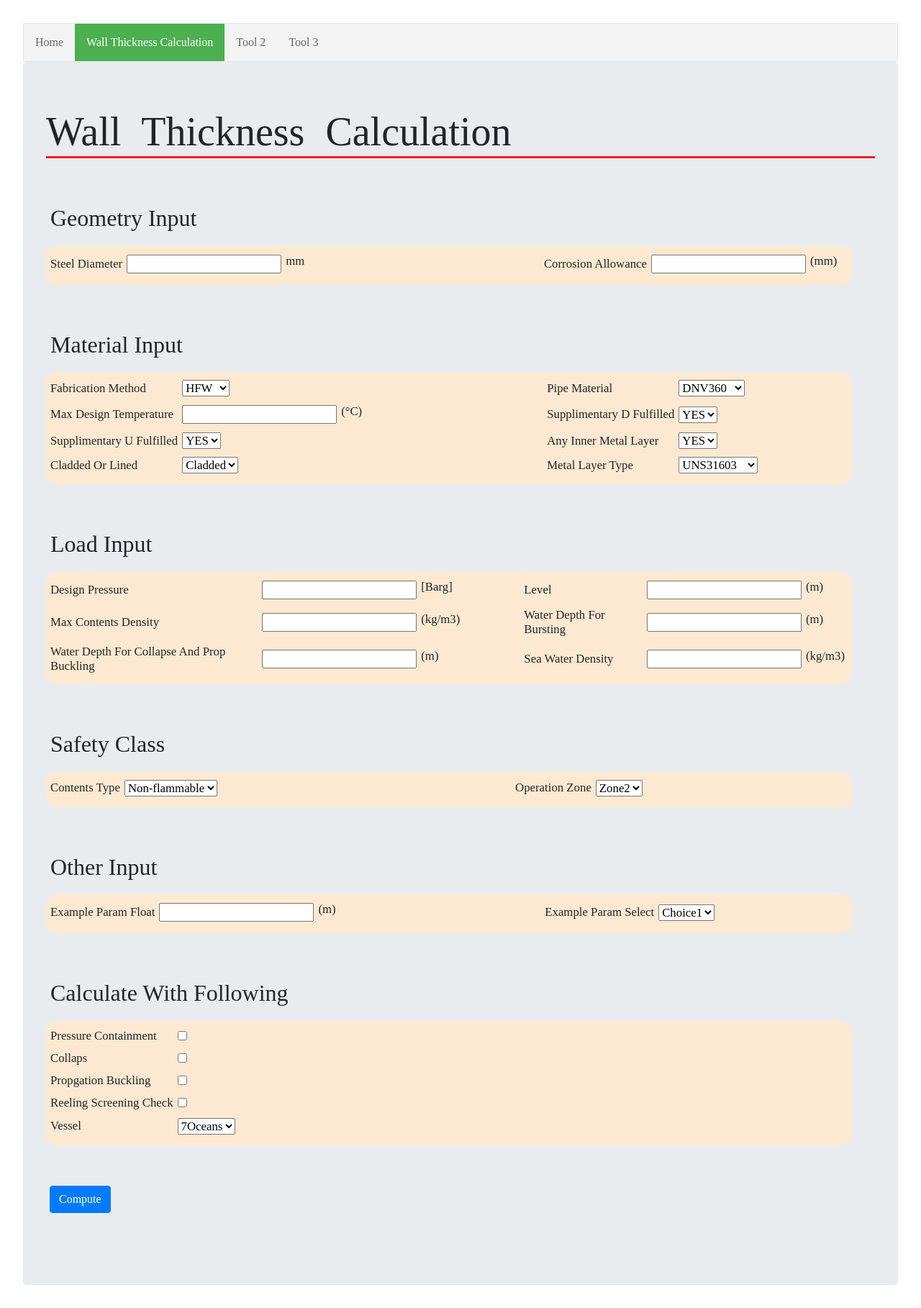
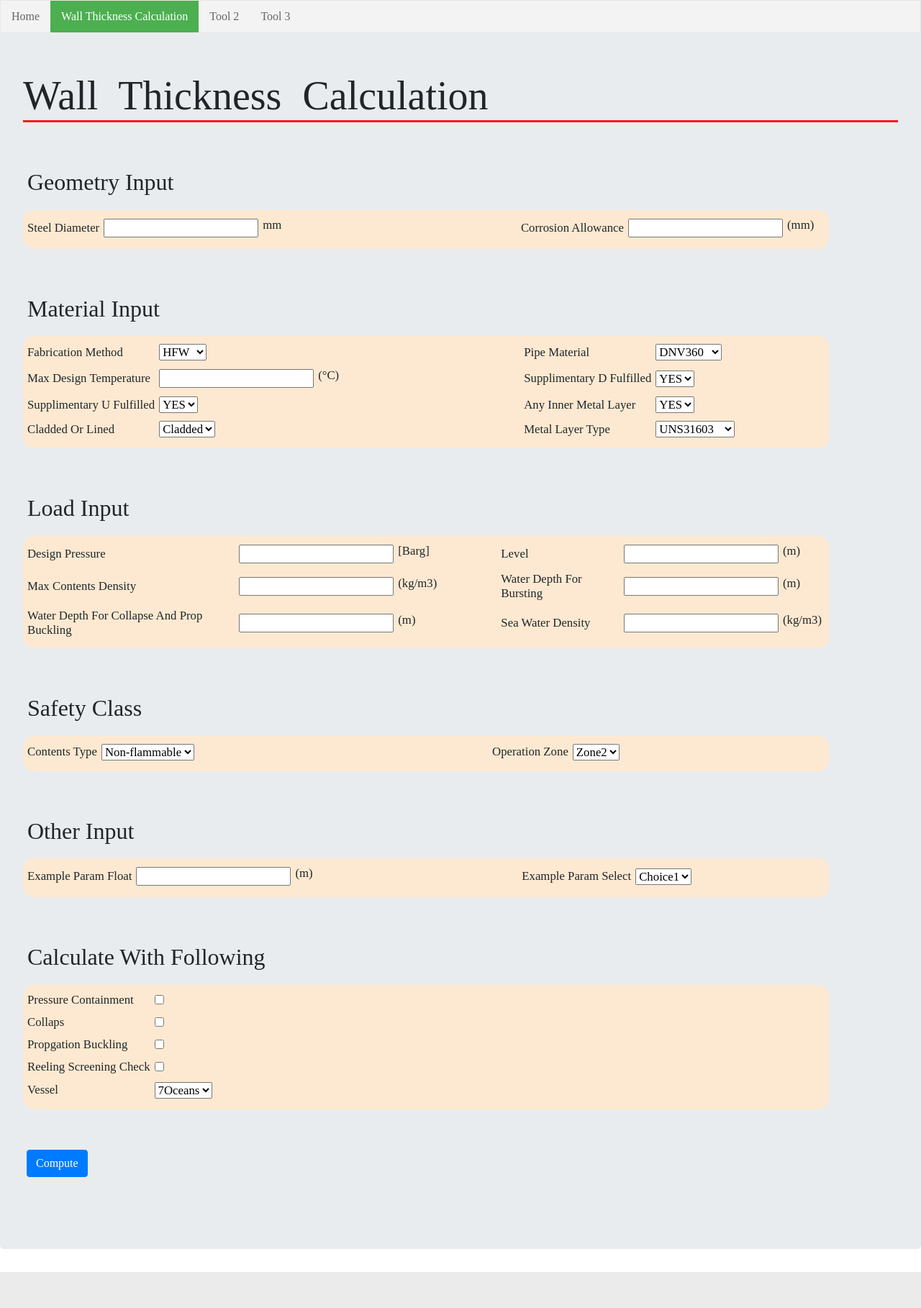
Before and after one commit to luyuqing/ocean_to_cloud, a Flask app: page /wtcal in a window 1280 px wide. Shown: the whole page at 72% size. After the commit the page ends 1768 px from the top, so only its background shows below. Run offline with Flask 2, Linux system fonts and the light colour scheme; some libraries are stand-ins or nearby versions.

Commit message:
navbar fixed

```diff
--- a/static/style.css
+++ b/static/style.css
@@ -1,5 +1,6 @@
-body            { font-family: serif;
-                  margin: 2em; }
+body            { font-family: serif; }
+
+.mainbody       { padding-top: 100px; }
 
 h1              { font-size: 3.5em;
                   font-family: serif;
@@ -39,9 +40,11 @@ h4              { margin-top: 1.5em;}
                   line-height: 1.5; }
 
 ul {
+    width: 100%;
     list-style-type: none;
     margin: 0;
     padding: 0;
+    position: fixed;
     overflow: hidden;
     border: 1px solid #e7e7e7;
     background-color: #f3f3f3;
@@ -55,7 +58,7 @@ li a {
     display: block;
     color: #666;
     text-align: center;
-    padding: 14px 16px;
+    padding: 10px 15px 10px 15px;
     text-decoration: none;
 }
 
--- a/templates/home.html
+++ b/templates/home.html
@@ -28,7 +28,7 @@
                 margin-left: 200px;
             }
             button:hover{
-                background-color: rgb(250, 218, 250);
+                background-color: rgb(250, 221, 56);
             }
             a        {
                 color: rgb(248, 245, 245);
--- a/templates/view.html
+++ b/templates/view.html
@@ -14,7 +14,7 @@
             <li><a href="#tool2">Tool 2</a></li>
             <li><a href="#tool3">Tool 3</a></li>
         </ul>
-        <div class=Jumbotron>
+        <div class="jumbotron mainbody">
         <h1>Wall Thickness Calculation</h1>
         <form method=post action="">
             <h2>Geometry Input</h2>
```
